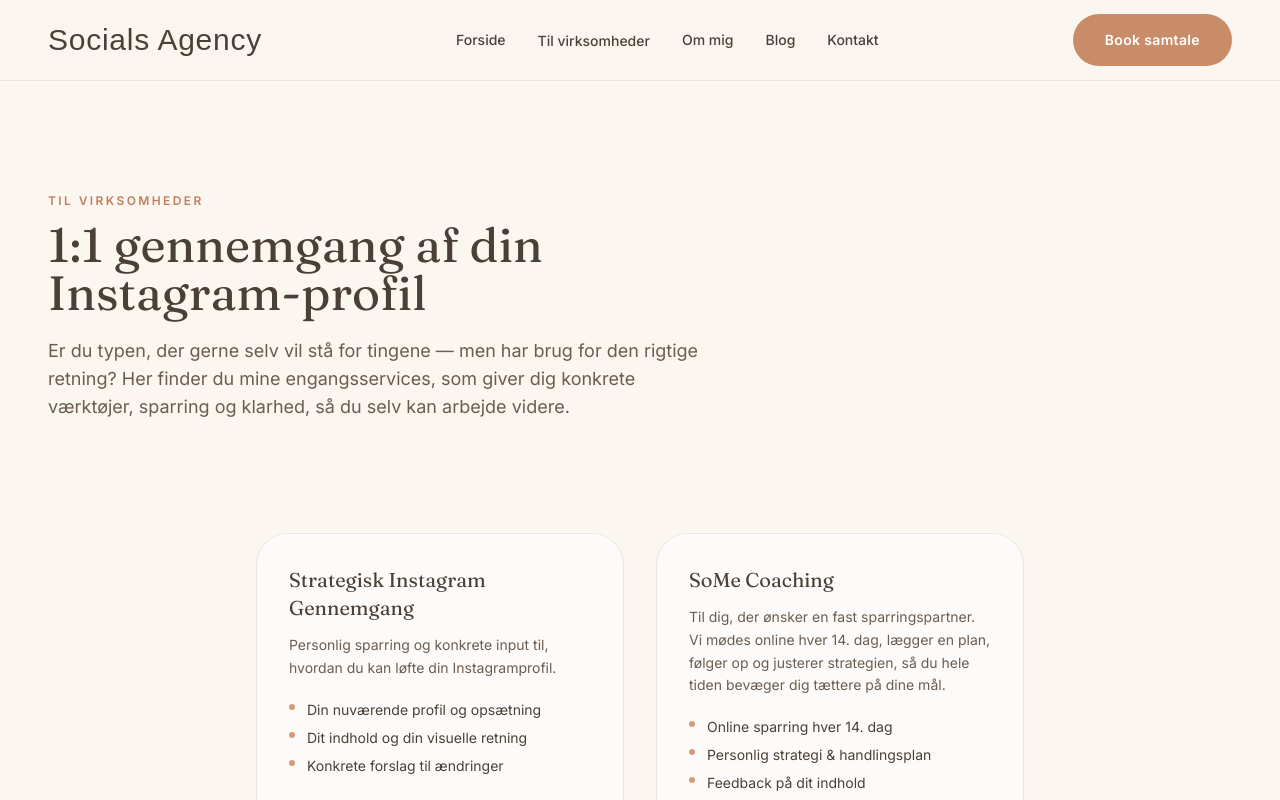
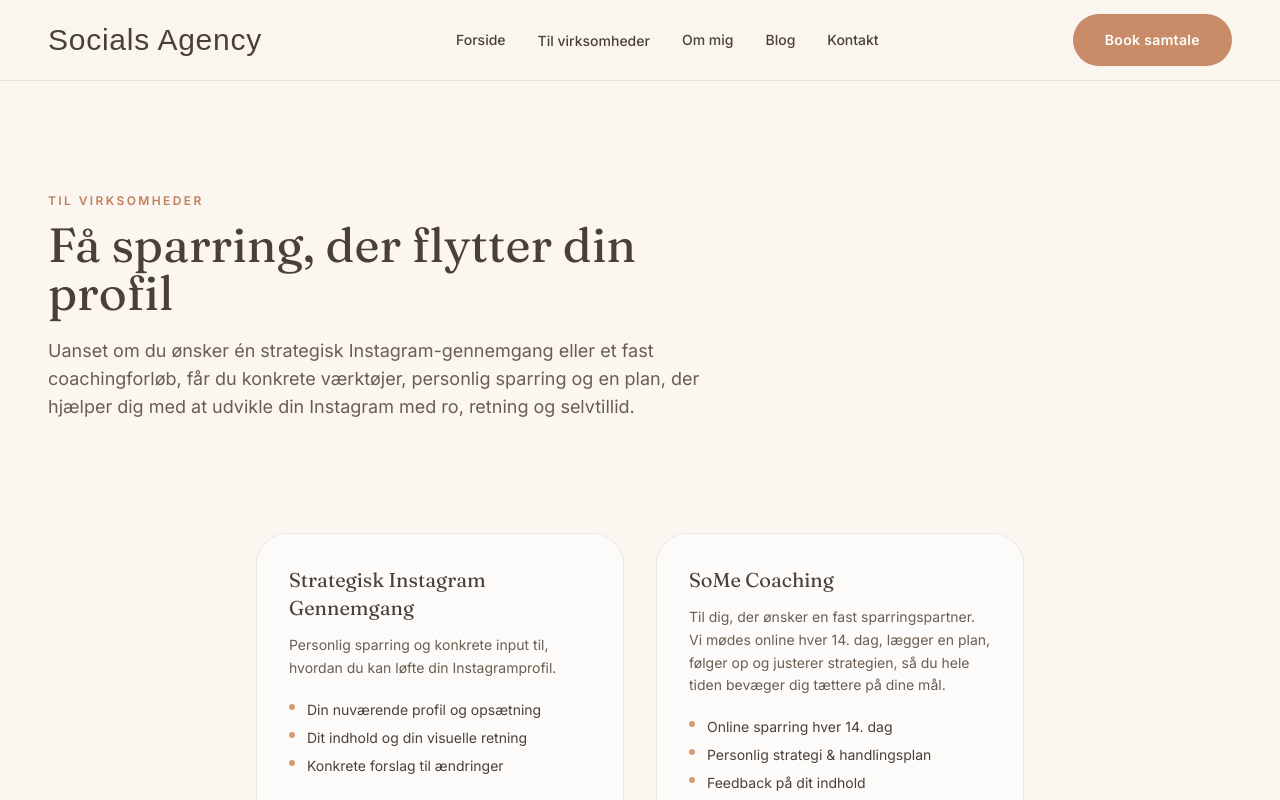
Before and after one commit to AnjaLLehmann/Socials-Agency, a Next.js app: page /engangsservice in a window 1280 px wide. Shown: the top 800 px of the page. Built offline with nearby package versions, Linux system fonts and the light colour scheme; a web font is replaced by a local one.

Commit message:
Add files via upload
change headline in menu, and headline from 1:1 services to coaching

```diff
--- a/app/engangsservice/page.tsx
+++ b/app/engangsservice/page.tsx
@@ -41,8 +41,8 @@ export default function EngangsservicePage() {
         <div className="container-page">
           <SectionHeading
             eyebrow="Til virksomheder"
-            title="1:1 gennemgang af din Instagram-profil"
-            description="Er du typen, der gerne selv vil stå for tingene — men har brug for den rigtige retning? Her finder du mine engangsservices, som giver dig konkrete værktøjer, sparring og klarhed, så du selv kan arbejde videre."
+            title="Få sparring, der flytter din profil"
+            description="Uanset om du ønsker én strategisk Instagram-gennemgang eller et fast coachingforløb, får du konkrete værktøjer, personlig sparring og en plan, der hjælper dig med at udvikle din Instagram med ro, retning og selvtillid."
           />
         </div>
       </section>
```
